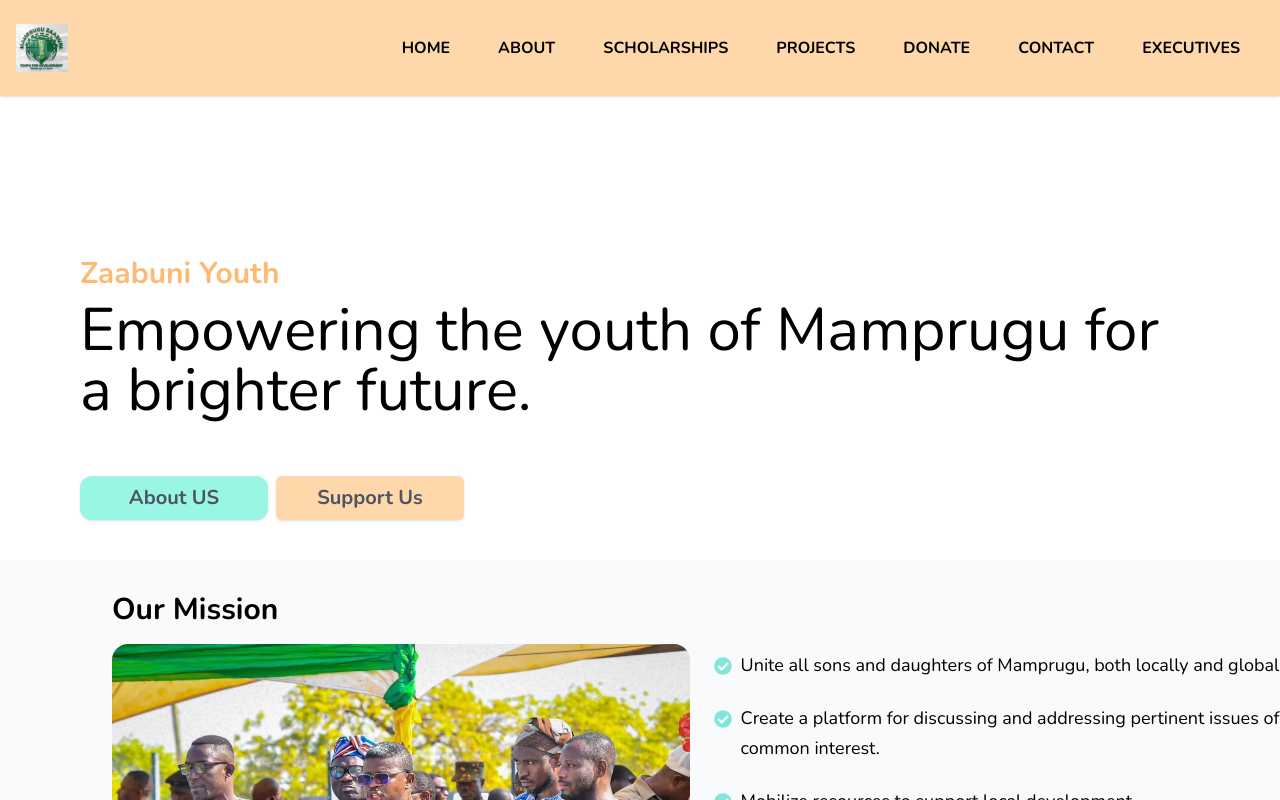
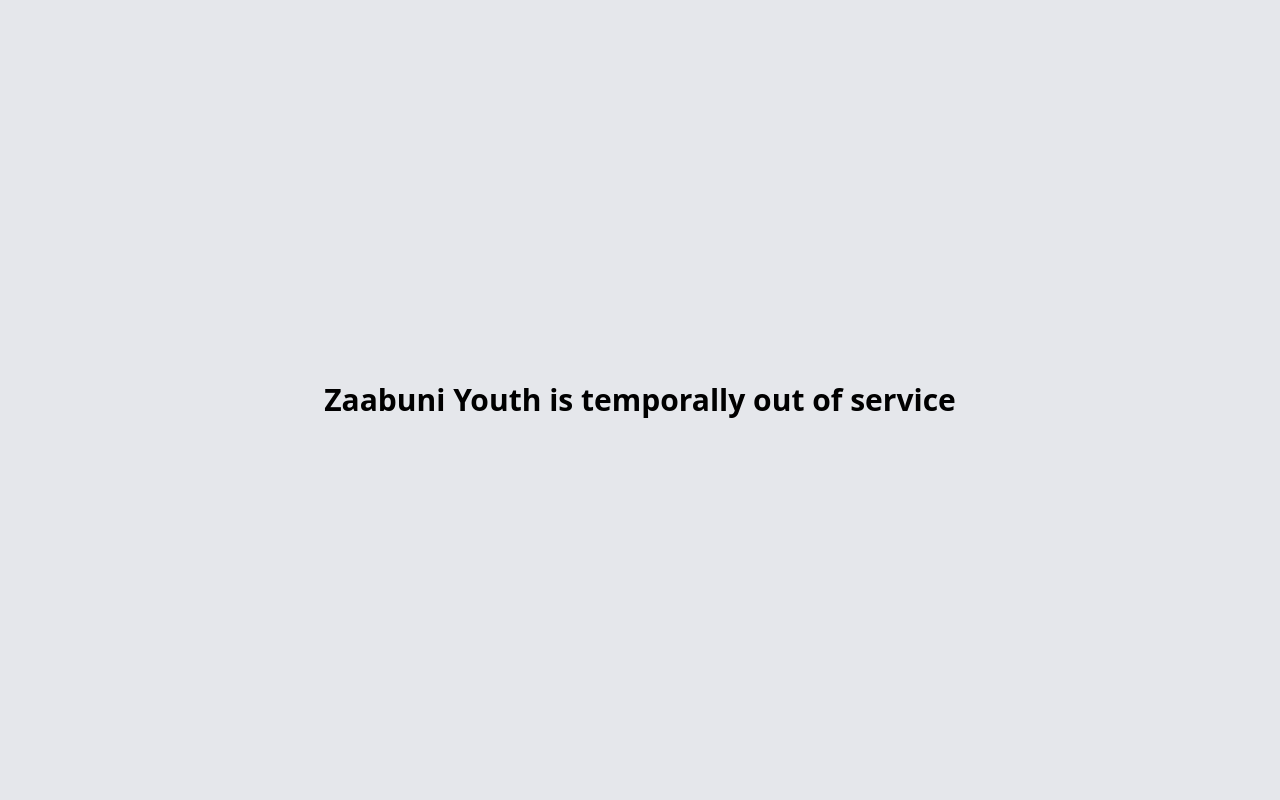
Before and after one commit to Tawphiq/zaabuni-youth, a React (Vite) app in the folder frontend/zaabuni/: page / in a window 1280 px wide. Shown: the top 800 px of the page. Built offline with nearby package versions, Linux system fonts and the light colour scheme; a web font is replaced by a local one.

Commit message:
"site taken down"

```diff
--- a/frontend/zaabuni/src/App.jsx
+++ b/frontend/zaabuni/src/App.jsx
@@ -1,37 +1,37 @@
 // src/App.jsx
-import React from 'react';
-import { BrowserRouter as Router, Route, Routes } from 'react-router-dom';
-import Navbar from './components/Navbar';
-import Home from './components/Home';
-import Projects from './components/Projects';
-import ProjectDetail from './components/ProjectDetail';
-import Footer from './components/Footer';
-import ScrollToTop from './components/ScrollToTop';
+// import React from 'react';
+// import { BrowserRouter as Router, Route, Routes } from 'react-router-dom';
+// import Navbar from './components/Navbar';
+// import Home from './components/Home';
+// import Projects from './components/Projects';
+// import ProjectDetail from './components/ProjectDetail';
+// import Footer from './components/Footer';
+// import ScrollToTop from './components/ScrollToTop';
 
-function App() {
+// function App() {
+//   return (
+//       <div className='font-nunito overflow-x-clip w-full'>
+//         <ScrollToTop />
+//         <Navbar />
+//         <Routes>
+//           <Route path="/" element={<Home />} />
+//           <Route path="/projects" element={<Projects />} />
+//           <Route path="/projects/:id" element={<ProjectDetail />} />
+//         </Routes>
+//         <Footer />
+//       </div>
+//   );
+// }
+
+// export default App;
+
+
+import React from 'react'
+
+const App = () => {
   return (
-      <div className='font-nunito overflow-x-clip w-full'>
-        <ScrollToTop />
-        <Navbar />
-        <Routes>
-          <Route path="/" element={<Home />} />
-          <Route path="/projects" element={<Projects />} />
-          <Route path="/projects/:id" element={<ProjectDetail />} />
-        </Routes>
-        <Footer />
-      </div>
-  );
+    <div className='font-bold text-3xl flex justify-center items-center h-screen text-center bg-gray-200'>Zaabuni Youth is temporally out of service</div>
+  )
 }
 
-export default App;
-
-
-// import React from 'react'
-
-// const App = () => {
-//   return (
-//     <div className='font-bold text-3xl flex justify-center items-center h-screen bg-gray-200'>Zaabuni Youth is temporally out of service</div>
-//   )
-// }
-
-// export default App
+export default App
```
